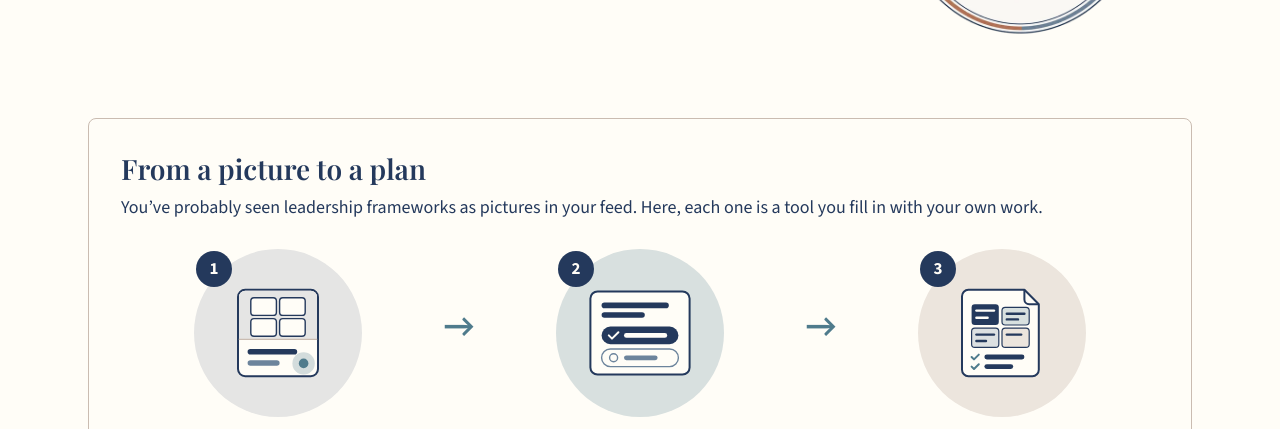
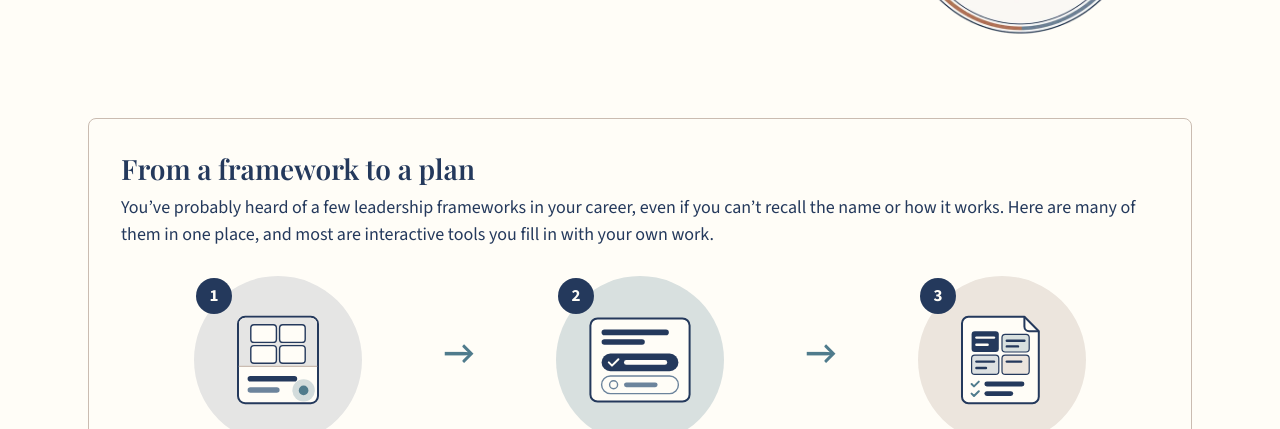
Before and after one commit to siesonn/pivot-labs, a plain HTML site: page index.html in a window 1280 px wide. Shown: the part 371-800 px from the top of the page. Drawn offline with Linux system fonts and the light colour scheme.

Commit message:
Intro infographic: wording no longer assumes a social feed
New heading 'From a framework to a plan' and a hook that says visitors have probably heard of a few leadership frameworks, without saying where.

Co-Authored-By: Claude Sonnet 5.5 <noreply@anthropic.com>
Claude-Session: https://claude.ai/code/session_01C6exGBisp1Y4eWpipuQfdy

```diff
--- a/index.html
+++ b/index.html
@@ -67,7 +67,7 @@ h1{margin:0 0 16px}
 .new{margin-top:56px}.new>h2{margin:0 0 16px;font-size:28px}.new .band{margin-top:0}
 @media(max-width:740px){.new{margin-top:40px}.new>h2{font-size:26px}}
 @media print{.tile .go svg{display:none}}
-/* Intro infographic: three steps from a picture to a plan. Drawings are decorative; every word is live HTML text at 14 px or larger. Left out of print: it guides people on screen. */
+/* Intro infographic: three steps from a framework to a plan. Drawings are decorative; every word is live HTML text at 14 px or larger. Left out of print: it guides people on screen. */
 .intro{margin-top:48px;padding:32px 32px 28px;border:1px solid var(--card-line);border-radius:var(--radius);background:var(--ivory)}
 .intro h2{margin:0 0 8px;font-size:28px}
 .intro-hook{margin:0 0 28px;font-size:18px;max-width:none}
@@ -112,8 +112,8 @@ h1{margin:0 0 16px}
   </section>
 
   <section class="intro" aria-labelledby="intro-title">
-    <h2 id="intro-title">From a picture to a plan</h2>
-    <p class="lead intro-hook">You’ve probably seen leadership frameworks as pictures in your feed. Here, each one is a tool you fill in with your own work.</p>
+    <h2 id="intro-title">From a framework to a plan</h2>
+    <p class="lead intro-hook">You’ve probably heard of a few leadership frameworks in your career, even if you can’t recall the name or how it works. Here are many of them in one place, and most are interactive tools you fill in with your own work.</p>
     <ol class="intro-steps">
       <li class="intro-step"><div class="intro-pic"><span class="intro-num" aria-hidden="true">1</span><svg viewBox="0 0 160 120" aria-hidden="true" focusable="false">
 <rect x="30" y="6" width="100" height="108" rx="9" fill="var(--ivory)" stroke="var(--navy)" stroke-width="2.5"/>
```
Also changed, not shown: 1 other file.
